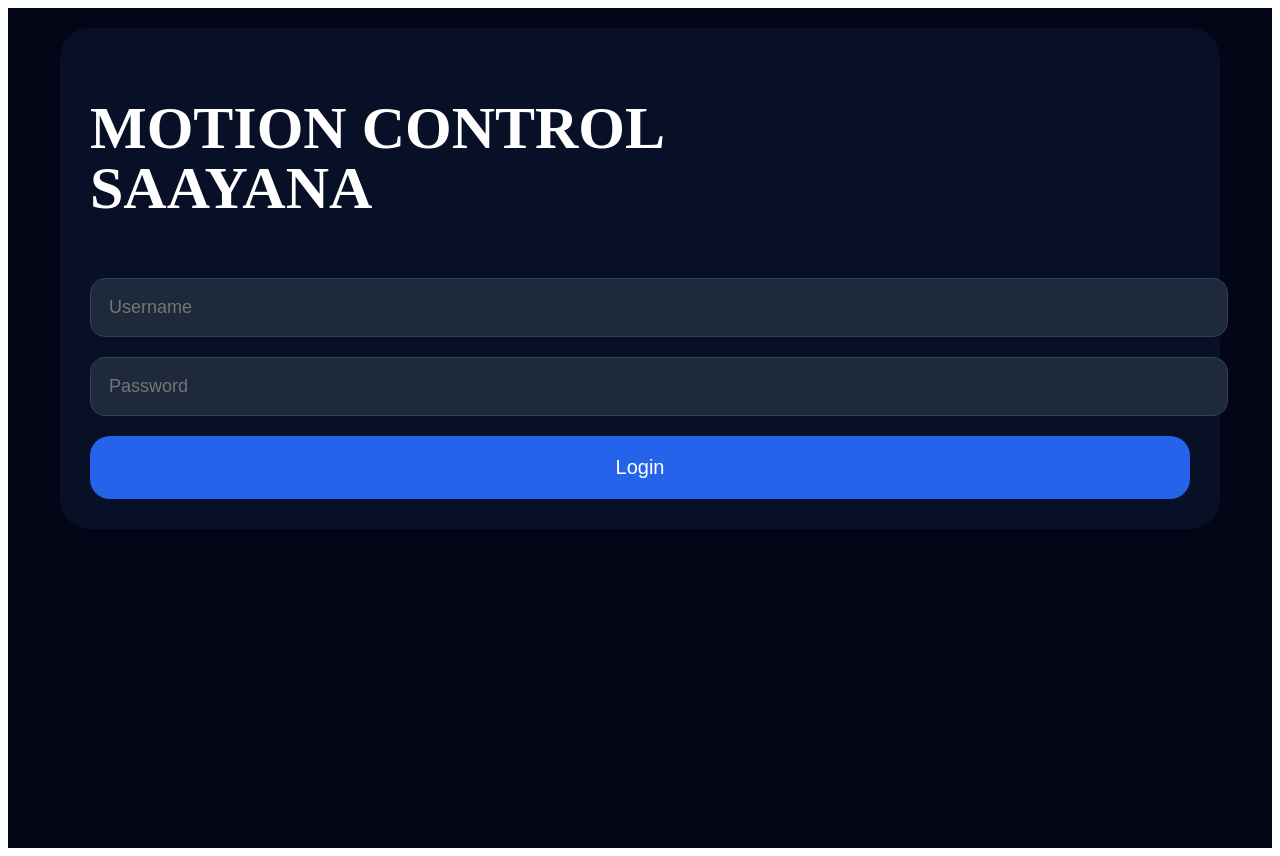
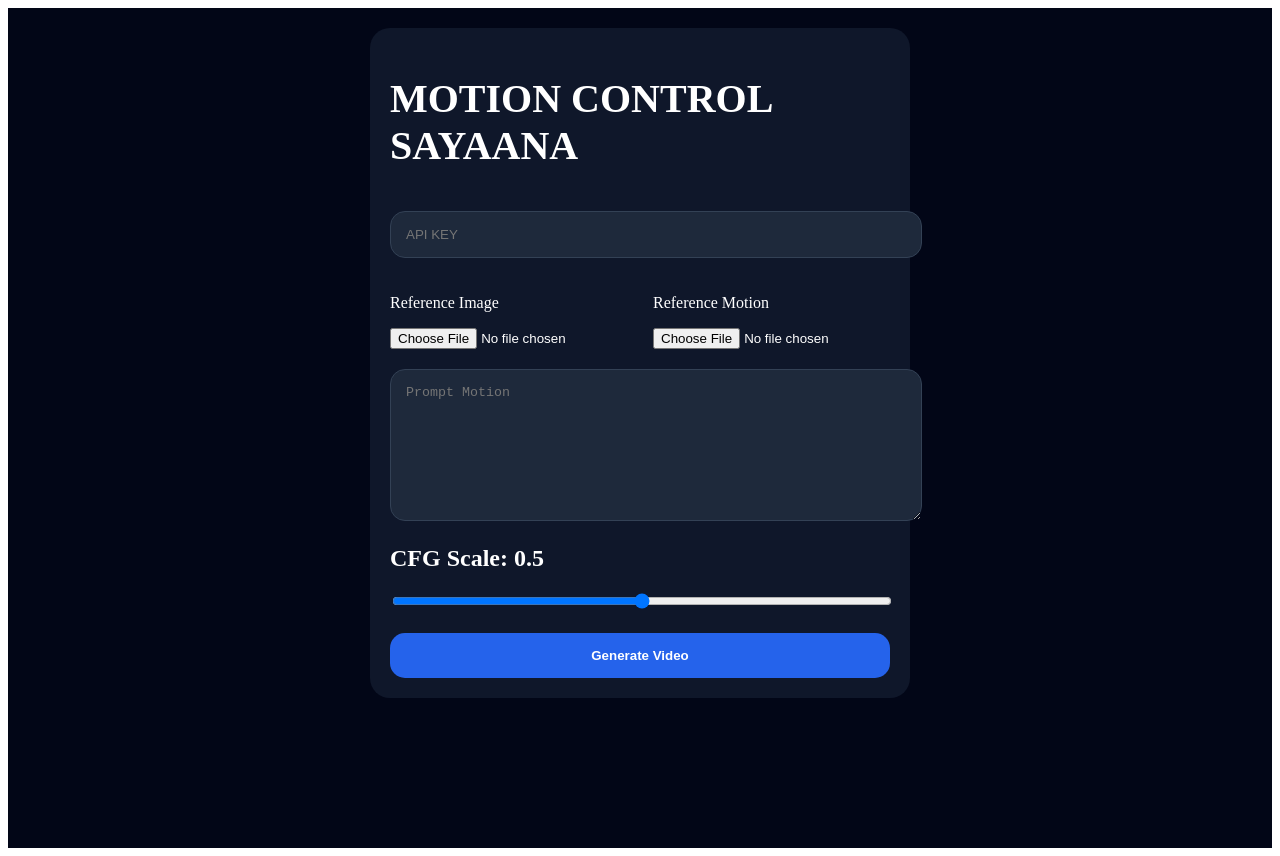
Before and after one commit to nim064699-ui/Ahpusing, a Next.js app: page / in a window 1280 px wide. Built offline with nearby package versions, Linux system fonts and the light colour scheme.

Commit message:
Update page.js

```diff
--- a/app/page.js
+++ b/app/page.js
@@ -1,248 +1,223 @@
 'use client'
 
-import { useState, useEffect } from 'react'
-
-const USERNAME = 'Juan12'
-const PASSWORD = 'klingmotion'
+import { useState } from 'react'
 
 export default function Page() {
-  const [loggedIn, setLoggedIn] = useState(false)
-
-  const [username, setUsername] = useState('')
-  const [password, setPassword] = useState('')
-
   const [apiKey, setApiKey] = useState('')
-
-  const [imageFile, setImageFile] = useState(null)
-  const [videoFile, setVideoFile] = useState(null)
-
+  const [image, setImage] = useState(null)
+  const [video, setVideo] = useState(null)
   const [imagePreview, setImagePreview] = useState('')
   const [videoPreview, setVideoPreview] = useState('')
-
   const [prompt, setPrompt] = useState('')
-
-  const [cfg, setCfg] = useState(0.5)
+  const [cfgScale, setCfgScale] = useState(0.5)
 
   const [loading, setLoading] = useState(false)
+  const [result, setResult] = useState('')
 
-  const [history, setHistory] = useState([])
+  async function uploadFile(file) {
+    const form = new FormData()
 
-  useEffect(() => {
-    const login = localStorage.getItem('login')
-    const historyData = localStorage.getItem('history')
+    form.append('file', file)
 
-    if (login === 'true') {
-      setLoggedIn(true)
+    const res = await fetch('/api/upload', {
+      method: 'POST',
+      body: form
+    })
+
+    return await res.json()
   }
 
-    if (historyData) {
-      setHistory(JSON.parse(historyData))
-    }
-  }, [])
+  async function generateVideo() {
+    try {
+      setLoading(true)
 
-  const login = () => {
-    if (
-      username === USERNAME &&
-      password === PASSWORD
-    ) {
-      localStorage.setItem('login', 'true')
-      setLoggedIn(true)
-    } else {
-      alert('Login salah')
-    }
-  }
+      const uploadedImage =
+        await uploadFile(image)
 
-  const logout = () => {
-    localStorage.removeItem('login')
-    setLoggedIn(false)
-  }
+      const uploadedVideo =
+        await uploadFile(video)
 
-  const saveHistory = (item) => {
-    const updated = [item, ...history]
-    setHistory(updated)
-    localStorage.setItem(
-      'history',
-      JSON.stringify(updated)
-    )
-  }
-
-  const uploadToTmp = async (file) => {
-    const form = new FormData()
-    form.append('file', file)
-
-    const res = await fetch(
-      'https://tmpfiles.org/api/v1/upload',
+      const generate = await fetch(
+        '/api/generate',
         {
           method: 'POST',
-        body: form
+
+          headers: {
+            'Content-Type':
+              'application/json'
+          },
+
+          body: JSON.stringify({
+            apiKey,
+
+            endpoint:
+              'https://api.magnific.com/v1/ai-video/kling/generate',
+
+            imageUrl:
+              uploadedImage.url,
+
+            videoUrl:
+              uploadedVideo.url,
+
+            prompt,
+
+            cfgScale
+          })
         }
       )
 
-    const data = await res.json()
+      const generated =
+        await generate.json()
 
-    return data.data.url.replace(
-      'tmpfiles.org/',
-      'tmpfiles.org/dl/'
+      const taskId =
+        generated?.data?.task_id
+
+      if (!taskId) {
+        alert(
+          JSON.stringify(generated)
         )
-  }
 
-  const generate = async () => {
-    try {
-      setLoading(true)
+        setLoading(false)
 
-      let imageUrl = ''
-      let videoUrl = ''
-
-      if (imageFile) {
-        imageUrl = await uploadToTmp(imageFile)
-      }
-
-      if (videoFile) {
-        videoUrl = await uploadToTmp(videoFile)
-      }
-
-      const res = await fetch('/api/generate', {
-        method: 'POST',
-        headers: {
-          'Content-Type': 'application/json'
-        },
-        body: JSON.stringify({
-          apiKey,
-          imageUrl,
-          videoUrl,
-          prompt,
-          cfg
-        })
-      })
-
-      const data = await res.json()
-
-      if (data.error) {
-        alert(JSON.stringify(data.error))
         return
       }
 
-      saveHistory(data.video)
+      const interval = setInterval(
+        async () => {
+          const status =
+            await fetch(
+              '/api/status',
+              {
+                method: 'POST',
 
-      alert('Video berhasil dibuat 🔥')
+                headers: {
+                  'Content-Type':
+                    'application/json'
+                },
+
+                body: JSON.stringify({
+                  apiKey,
+
+                  endpoint:
+                    'https://api.magnific.com/v1/ai-video/kling/status',
+
+                  taskId
+                })
+              }
+            )
+
+          const data =
+            await status.json()
+
+          if (
+            data?.data?.status ===
+            'COMPLETED'
+          ) {
+            clearInterval(interval)
+
+            setResult(
+              data.data.generated[0]
+            )
+
+            setLoading(false)
+          }
+        },
+
+        5000
+      )
     } catch (err) {
       alert(err.message)
-    } finally {
+
       setLoading(false)
     }
   }
 
-  if (!loggedIn) {
   return (
-      <div style={styles.bg}>
-        <div style={styles.card}>
-          <h1 style={styles.title}>
+    <main
+      style={{
+        background: '#020617',
+        minHeight: '100vh',
+        color: 'white',
+        padding: 20
+      }}
+    >
+      <div
+        style={{
+          maxWidth: 500,
+          margin: '0 auto',
+          background: '#0f172a',
+          padding: 20,
+          borderRadius: 20
+        }}
+      >
+        <h1
+          style={{
+            fontSize: 40,
+            fontWeight: 'bold'
+          }}
+        >
           MOTION CONTROL
           <br />
-            SAAYANA
+          SAYAANA
         </h1>
 
         <input
-            placeholder="Username"
-            value={username}
-            onChange={(e) =>
-              setUsername(e.target.value)
-            }
-            style={styles.input}
-          />
-
-          <input
-            placeholder="Password"
-            type="password"
-            value={password}
-            onChange={(e) =>
-              setPassword(e.target.value)
-            }
-            style={styles.input}
-          />
-
-          <button
-            onClick={login}
-            style={styles.button}
-          >
-            Login
-          </button>
-        </div>
-      </div>
-    )
-  }
-
-  return (
-    <div style={styles.bg}>
-      <div style={styles.card}>
-        <h1 style={styles.title}>
-          MOTION CONTROL
-          <br />
-          SAAYANA
-        </h1>
-
-        <button
-          onClick={logout}
-          style={styles.logout}
-        >
-          Logout
-        </button>
-
-        <input
-          placeholder="API KEY"
+          placeholder='API KEY'
           value={apiKey}
           onChange={(e) =>
             setApiKey(e.target.value)
           }
-          style={styles.input}
+          style={input}
         />
 
-        <div style={styles.row}>
-          <div style={styles.box}>
-            <h3>Reference Image</h3>
+        <div
+          style={{
+            display: 'flex',
+            gap: 10,
+            marginTop: 20
+          }}
+        >
+          <div style={{ flex: 1 }}>
+            <p>Reference Image</p>
 
             <input
-              type="file"
-              accept="image/*"
+              type='file'
+              accept='image/*'
               onChange={(e) => {
                 const file =
                   e.target.files[0]
 
-                setImageFile(file)
+                setImage(file)
 
-                if (file) {
                 setImagePreview(
                   URL.createObjectURL(file)
                 )
-                }
               }}
             />
 
             {imagePreview && (
               <img
                 src={imagePreview}
-                style={styles.preview}
+                style={preview}
               />
             )}
           </div>
 
-          <div style={styles.box}>
-            <h3>Reference Motion</h3>
+          <div style={{ flex: 1 }}>
+            <p>Reference Motion</p>
 
             <input
-              type="file"
-              accept="video/*"
+              type='file'
+              accept='video/*'
               onChange={(e) => {
                 const file =
                   e.target.files[0]
 
-                setVideoFile(file)
+                setVideo(file)
 
-                if (file) {
                 setVideoPreview(
                   URL.createObjectURL(file)
                 )
-                }
               }}
             />
 
@@ -250,152 +225,92 @@ export default function Page() {
               <video
                 src={videoPreview}
                 controls
-                style={styles.preview}
+                style={preview}
               />
             )}
           </div>
         </div>
 
         <textarea
-          placeholder="Prompt Motion"
+          placeholder='Prompt Motion'
           value={prompt}
           onChange={(e) =>
             setPrompt(e.target.value)
           }
-          style={styles.textarea}
+          style={{
+            ...input,
+            height: 120,
+            marginTop: 20
+          }}
         />
 
-        <h2>CFG Scale: {cfg}</h2>
+        <h2>
+          CFG Scale: {cfgScale}
+        </h2>
 
         <input
-          type="range"
-          min="0"
-          max="1"
-          step="0.1"
-          value={cfg}
+          type='range'
+          min='0'
+          max='1'
+          step='0.1'
+          value={cfgScale}
           onChange={(e) =>
-            setCfg(e.target.value)
+            setCfgScale(e.target.value)
           }
-          style={{ width: '100%' }}
+          style={{
+            width: '100%'
+          }}
         />
 
         <button
-          onClick={generate}
+          onClick={generateVideo}
           disabled={loading}
-          style={styles.button}
+          style={button}
         >
           {loading
-            ? 'Generating Video...'
+            ? 'Generating...'
             : 'Generate Video'}
         </button>
 
-        <h1 style={styles.history}>
-          History Generate
-        </h1>
-
-        {history.map((item, index) => (
+        {result && (
           <video
-            key={index}
-            src={item}
+            src={result}
             controls
-            style={styles.historyVideo}
+            style={{
+              width: '100%',
+              marginTop: 20,
+              borderRadius: 20
+            }}
           />
-        ))}
+        )}
       </div>
-    </div>
+    </main>
   )
 }
 
-const styles = {
-  bg: {
-    background: '#020617',
-    minHeight: '100vh',
-    padding: 20,
-    color: 'white'
-  },
-
-  card: {
-    maxWidth: 1100,
-    margin: '0 auto',
-    background: '#081028',
-    borderRadius: 30,
-    padding: 30
-  },
-
-  title: {
-    fontSize: 60,
-    fontWeight: 'bold',
-    lineHeight: 1
-  },
-
-  input: {
+const input = {
   width: '100%',
-    padding: 18,
-    marginTop: 20,
+  padding: 15,
   borderRadius: 15,
   border: '1px solid #334155',
   background: '#1e293b',
   color: 'white',
-    fontSize: 18
-  },
+  marginTop: 15
+}
 
-  textarea: {
+const button = {
   width: '100%',
-    height: 180,
-    padding: 20,
-    borderRadius: 20,
-    border: '1px solid #334155',
-    background: '#1e293b',
+  padding: 15,
+  borderRadius: 15,
+  border: 'none',
+  background: '#2563eb',
   color: 'white',
-    marginTop: 20,
-    fontSize: 18
-  },
+  fontWeight: 'bold',
+  marginTop: 20
+}
 
-  button: {
+const preview = {
   width: '100%',
-    padding: 20,
-    background: '#2563eb',
-    border: 'none',
-    borderRadius: 20,
-    color: 'white',
-    fontSize: 20,
-    marginTop: 20
-  },
-
-  logout: {
-    background: '#dc2626',
-    border: 'none',
-    padding: '12px 20px',
-    color: 'white',
   borderRadius: 15,
   marginTop: 10
-  },
-
-  row: {
-    display: 'flex',
-    gap: 20,
-    marginTop: 30,
-    flexWrap: 'wrap'
-  },
-
-  box: {
-    flex: 1,
-    minWidth: 300
-  },
-
-  preview: {
-    width: '100%',
-    borderRadius: 20,
-    marginTop: 10
-  },
-
-  history: {
-    marginTop: 40
-  },
-
-  historyVideo: {
-    width: '100%',
-    borderRadius: 20,
-    marginTop: 20
           }
-      }
```
Lines whose indentation alone changed are shown as unchanged.
